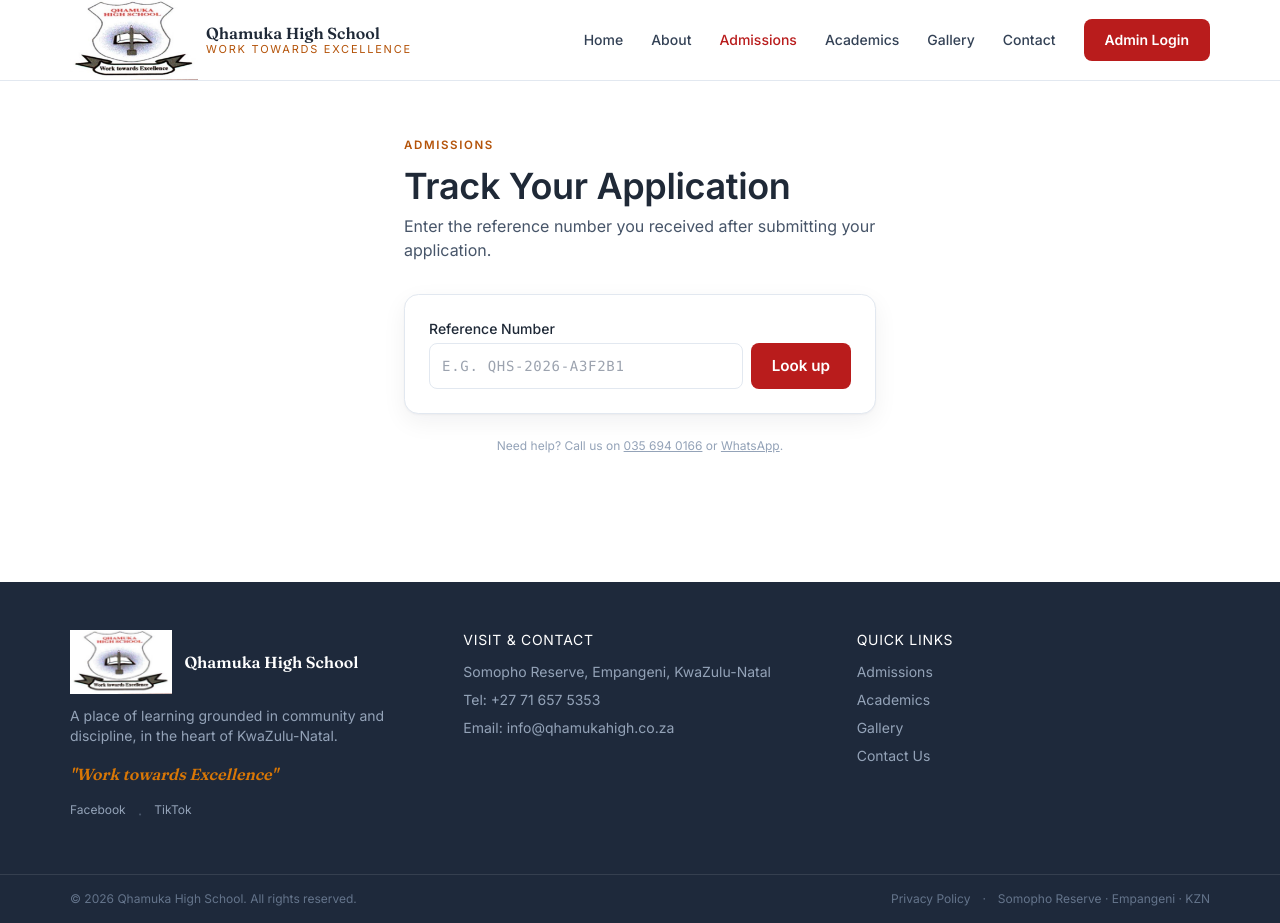
After one commit to alwande-tech06/Qhamuka-High-School, a Flask app: page /admissions/track in a window 1280 px wide. The commit adds this page. Run offline with Flask 3, Linux system fonts and the light colour scheme; some libraries are stand-ins or nearby versions.

Commit message:
Tracking of the application

```diff
--- a/app/main/__init__.py
+++ b/app/main/__init__.py
@@ -1,4 +1,4 @@
-from flask import Blueprint, render_template, redirect, url_for, flash
+from flask import Blueprint, render_template, redirect, url_for, flash, Response
 
 from app.models import db, Announcement, Gallery, ContactSubmission, MatricResult, ApplicationRequest
 from app.forms import ContactForm, ApplicationRequestForm
@@ -41,7 +41,7 @@ def admissions():
 def apply():
     form = ApplicationRequestForm()
     if form.validate_on_submit():
-        db.session.add(ApplicationRequest(
+        application = ApplicationRequest(
             parent_name=form.parent_name.data,
             parent_email=form.parent_email.data,
             parent_phone=form.parent_phone.data,
@@ -50,11 +50,32 @@ def apply():
             current_grade=form.current_grade.data,
             grade_applying=form.grade_applying.data,
             popia_consent=form.popia_consent.data,
-        ))
+            reference_number=ApplicationRequest.generate_reference(),
+            status='Pending',
+        )
+        db.session.add(application)
         db.session.commit()
-        flash('Your application request has been received. The school office will be in touch.', 'success')
-        return redirect(url_for('main.admissions'))
+        return redirect(url_for('main.apply_confirmation', ref=application.reference_number))
     return render_template('main/apply.html', form=form)
+
+
+@main.route('/admissions/apply/confirmation/<ref>')
+def apply_confirmation(ref):
+    application = ApplicationRequest.query.filter_by(reference_number=ref).first_or_404()
+    return render_template('main/apply_confirmation.html', application=application)
+
+
+@main.route('/admissions/track', methods=['GET', 'POST'])
+def track():
+    from flask import request as flask_request
+    result = None
+    not_found = False
+    if flask_request.method == 'POST':
+        ref = flask_request.form.get('reference_number', '').strip().upper()
+        result = ApplicationRequest.query.filter_by(reference_number=ref).first()
+        if not result:
+            not_found = True
+    return render_template('main/track.html', result=result, not_found=not_found)
 
 
 @main.route('/academics')
@@ -68,6 +89,17 @@ def academics():
 def gallery():
     photos = Gallery.query.order_by(Gallery.date_uploaded.desc()).all()
     return render_template('main/gallery.html', photos=photos)
+
+
+@main.route('/robots.txt')
+def robots():
+    content = "User-agent: *\nDisallow: /admin\nDisallow: /auth\n"
+    return Response(content, mimetype='text/plain')
+
+
+@main.route('/privacy')
+def privacy():
+    return render_template('main/privacy.html')
 
 
 @main.route('/contact', methods=['GET', 'POST'])
--- a/app/static/css/main.css
+++ b/app/static/css/main.css
@@ -90,6 +90,20 @@ h1, h2, h3, .display {
   border-color: var(--line);
 }
 .btn-ghost:hover { border-color: var(--slate); color: var(--slate-deep); background: var(--slate-soft); }
+
+/* ---- Phase badges ---- */
+.phase-badge {
+  display: inline-block;
+  font-size: .7rem;
+  font-weight: 600;
+  letter-spacing: .03em;
+  padding: .15rem .55rem;
+  border-radius: 9999px;
+  white-space: nowrap;
+  margin: .1rem .15rem .1rem 0;
+}
+.phase-badge.senior { background: #EFF6FF; color: #1D4ED8; }
+.phase-badge.fet    { background: #F0FDF4; color: #15803D; }
 
 /* ---- Cards ---- */
 .card {
--- a/app/templates/base.html
+++ b/app/templates/base.html
@@ -90,6 +90,13 @@
         </div>
         <p class="text-sm text-slate-400">A place of learning grounded in community and discipline, in the heart of KwaZulu-Natal.</p>
         <p class="mt-4 text-[var(--gold)] font-semibold italic" style="font-family:var(--font-display)">"Work towards Excellence"</p>
+        <div class="mt-4 flex gap-3">
+          <a href="https://www.facebook.com/profile.php?id=100063940934035" target="_blank" rel="noopener"
+             class="text-xs text-slate-400 hover:text-[var(--gold)] transition">Facebook</a>
+          <span class="text-slate-600">&middot;</span>
+          <a href="https://www.tiktok.com/@qhamuka.high.scho" target="_blank" rel="noopener"
+             class="text-xs text-slate-400 hover:text-[var(--gold)] transition">TikTok</a>
+        </div>
       </div>
 
       <div>
@@ -114,7 +121,11 @@
     <div class="border-t border-white/10">
       <div class="container-x py-4 text-xs text-slate-500 flex flex-col sm:flex-row justify-between gap-2">
         <span>&copy; <span id="year"></span> Qhamuka High School. All rights reserved.</span>
-        <span>Somopho Reserve &middot; Empangeni &middot; KZN</span>
+        <span class="flex gap-3">
+          <a href="{{ url_for('main.privacy') }}" class="hover:text-slate-300">Privacy Policy</a>
+          <span>&middot;</span>
+          <span>Somopho Reserve &middot; Empangeni &middot; KZN</span>
+        </span>
       </div>
     </div>
   </footer>
--- a/app/templates/main/admissions.html
+++ b/app/templates/main/admissions.html
@@ -88,6 +88,7 @@
         </li>
       </ul>
       <a href="{{ url_for('main.apply') }}" class="btn btn-primary mt-6 w-full justify-center">Submit an Application Request</a>
+      <a href="{{ url_for('main.track') }}" class="btn btn-ghost mt-2 w-full justify-center">Track Your Application</a>
       <a href="{{ url_for('main.contact') }}" class="btn btn-ghost mt-2 w-full justify-center">Ask an Admissions Question</a>
     </div>
   </div>
--- a/app/templates/main/apply.html
+++ b/app/templates/main/apply.html
@@ -32,7 +32,7 @@
             </div>
             <div class="field">
               <label class="block text-sm font-medium mb-1.5">Email Address <span class="text-[var(--crimson)]">*</span></label>
-              {{ form.parent_email(type="email", placeholder="email@example.com") }}
+              {{ form.parent_email(type="email", placeholder="e.g ayanda123@gmail.com") }}
               {% if form.parent_email.errors %}<p class="text-xs text-[var(--crimson)] mt-1">{{ form.parent_email.errors[0] }}</p>{% endif %}
             </div>
             <div class="field">
--- a/app/templates/main/contact.html
+++ b/app/templates/main/contact.html
@@ -57,10 +57,16 @@
       <div>
         <p class="font-medium">Telephone</p>
         <a href="tel:+27716575353" class="text-sm text-slate-600 hover:text-[var(--crimson)]">+27 71 657 5353</a>
+        <a href="https://wa.me/27716575353" class="ml-3 text-xs text-green-600 hover:underline" target="_blank" rel="noopener">WhatsApp</a>
       </div>
       <div>
         <p class="font-medium">Email</p>
         <a href="mailto:info@qhamukahigh.co.za" class="text-sm text-slate-600 hover:text-[var(--crimson)]">info@qhamukahigh.co.za</a>
+      </div>
+      <div>
+        <p class="font-medium">Office Hours</p>
+        <p class="text-sm text-slate-600">Monday – Friday: 07:30 – 15:30</p>
+        <p class="text-sm text-slate-500">Closed on public holidays and school holidays</p>
       </div>
     </div>
 
--- /dev/null
+++ b/app/templates/main/track.html
@@ -0,0 +1,104 @@
+{% extends "base.html" %}
+{% block title %}Track Application — Qhamuka High School{% endblock %}
+{% block nav_admissions %}is-active{% endblock %}
+
+{% block content %}
+
+<section class="container-x pt-14 pb-16 max-w-lg mx-auto">
+
+  <p class="crest-rule mb-3">Admissions</p>
+  <h1 class="text-3xl md:text-4xl font-semibold mb-2">Track Your Application</h1>
+  <p class="text-slate-600 mb-8">Enter the reference number you received after submitting your application.</p>
+
+  <!-- Search form -->
+  <form method="POST" action="{{ url_for('main.track') }}" class="card p-6 mb-6">
+    <input type="hidden" name="csrf_token" value="{{ csrf_token() }}">
+    <label for="reference_number" class="block text-sm font-medium mb-1">Reference Number</label>
+    <div class="flex gap-2">
+      <input
+        id="reference_number"
+        name="reference_number"
+        type="text"
+        placeholder="e.g. QHS-2026-A3F2B1"
+        class="flex-1 border border-slate-200 rounded-lg px-3 py-2 text-sm uppercase tracking-wider font-mono focus:outline-none focus:ring-2 focus:ring-[var(--crimson)]"
+        value="{{ request.form.get('reference_number', '') }}"
+        autocomplete="off"
+        required
+      >
+      <button type="submit" class="btn btn-primary whitespace-nowrap">Look up</button>
+    </div>
+  </form>
+
+  <!-- Not found -->
+  {% if not_found %}
+  <div class="rounded-lg bg-red-50 border border-red-200 px-5 py-4 text-sm text-red-700 mb-6">
+    No application was found with that reference number. Please check the number and try again.
+  </div>
+  {% endif %}
+
+  <!-- Result -->
+  {% if result %}
+  <div class="card p-6">
+    <div class="flex items-start justify-between gap-4 mb-5">
+      <div>
+        <p class="text-xs uppercase tracking-wider text-slate-400 mb-0.5">Reference Number</p>
+        <p class="text-xl font-semibold font-mono tracking-widest text-[var(--crimson)]">{{ result.reference_number }}</p>
+      </div>
+      {% set status_color = {
+        'Pending':  'bg-slate-100 text-slate-600',
+        'Approved': 'bg-green-100 text-green-700',
+        'Declined': 'bg-red-100  text-red-700',
+        'Waitlisted': 'bg-amber-100 text-amber-700'
+      } %}
+      <span class="inline-block text-sm font-medium px-3 py-1 rounded-full {{ status_color.get(result.status, 'bg-slate-100 text-slate-600') }}">
+        {{ result.status }}
+      </span>
+    </div>
+
+    <div class="grid sm:grid-cols-2 gap-4 text-sm mb-5">
+      <div>
+        <p class="text-xs uppercase tracking-wider text-slate-400 mb-0.5">Learner</p>
+        <p class="font-medium">{{ result.learner_first_name }} {{ result.learner_last_name }}</p>
+      </div>
+      <div>
+        <p class="text-xs uppercase tracking-wider text-slate-400 mb-0.5">Grade Applying For</p>
+        <p class="font-medium">{{ result.grade_applying }}</p>
+      </div>
+      <div>
+        <p class="text-xs uppercase tracking-wider text-slate-400 mb-0.5">Submitted</p>
+        <p>{{ result.submitted_at.strftime('%d %B %Y') }}</p>
+      </div>
+      <div>
+        <p class="text-xs uppercase tracking-wider text-slate-400 mb-0.5">Contact Phone</p>
+        <p>{{ result.parent_phone }}</p>
+      </div>
+    </div>
+
+    {% if result.status == 'Pending' %}
+    <p class="text-sm text-slate-500 bg-slate-50 rounded-lg px-4 py-3">
+      Your application is being reviewed. The school will contact you at <strong>{{ result.parent_email }}</strong> once a decision has been made.
+    </p>
+    {% elif result.status == 'Approved' %}
+    <p class="text-sm text-green-700 bg-green-50 rounded-lg px-4 py-3">
+      Your application has been approved. Please contact the school office to confirm your registration date and required documents.
+    </p>
+    {% elif result.status == 'Declined' %}
+    <p class="text-sm text-red-700 bg-red-50 rounded-lg px-4 py-3">
+      Unfortunately your application was not successful at this time. Please contact the school office for further information.
+    </p>
+    {% elif result.status == 'Waitlisted' %}
+    <p class="text-sm text-amber-700 bg-amber-50 rounded-lg px-4 py-3">
+      Your application is on the waiting list. The school will contact you if a place becomes available.
+    </p>
+    {% endif %}
+  </div>
+  {% endif %}
+
+  <p class="text-xs text-slate-400 mt-6 text-center">
+    Need help? Call us on <a href="tel:+27356940166" class="underline">035 694 0166</a> or
+    <a href="https://wa.me/27716575353" class="underline" target="_blank" rel="noopener">WhatsApp</a>.
+  </p>
+
+</section>
+
+{% endblock %}
```
Also changed, not shown: app/admin/__init__.py (+15 -0 lines), app/models/__init__.py (+11 -1 lines), app/templates/admin/applications.html (+26 -5 lines), app/templates/admin/dashboard.html (+8 -1 lines), app/templates/main/about.html (+15 -12 lines), app/templates/main/academics.html (+30 -15 lines), app/templates/main/apply_confirmation.html (added, +76 -0 lines), app/templates/main/home.html (+8 -7 lines), app/templates/main/privacy.html (added, +86 -0 lines), pyrightconfig.json (added, +7 -0 lines).
